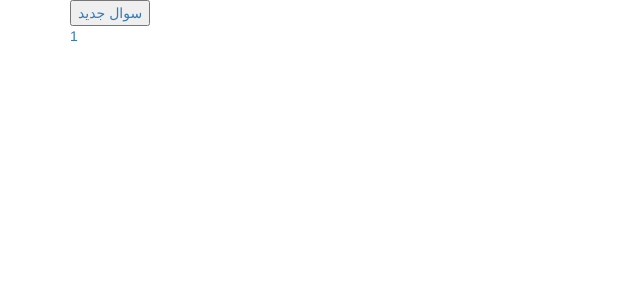
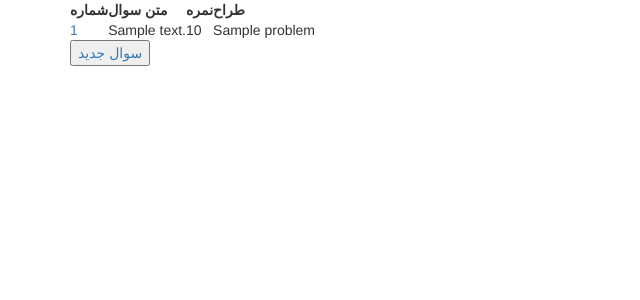
Before and after one commit to somagh/Olympiad, a Django app: template olympiad_manager/templates/olympiad/problems.html in a window 1280 px wide. Shown: the top 300 px of the page, without its empty margins (0-640 px from the left). Run offline with Django 3.2, Linux system fonts and the light colour scheme; the template is opened without the code that fills it: most values are stand-ins (such as "Sample title", 1, 10 or a date in 2020); parts of the project's set-up code (start-up, migrations or seed data) failed here and were passed over; some libraries are stand-ins or nearby versions.

Commit message:
problems are approximately ok!

```diff
--- a/olympiad_manager/templates/olympiad/problems.html
+++ b/olympiad_manager/templates/olympiad/problems.html
@@ -2,12 +2,25 @@
 
 {% block title %}امتحان{% endblock %}
 {% block content%}
-    <a href="{% url 'olympiad:problem:add' fname year eid %}"><button>سوال جدید</button></a>
+    <table>
+        <thead>
+        <th>شماره</th>
+        <th>متن سوال</th>
+        <th>نمره</th>
+        <th>طراح</th>
+        </thead>
     {% for problem in problems %}
-        <div>
+        <tr>
+            <td>
             <a href="{% url 'olympiad:problem:edit' fname year eid problem.pnum%}">
                 {{ forloop.counter }}
             </a>
-        </div>
+            </td>
+            <td>{{problem.text}}</td>
+            <td>{{problem.score}}</td>
+            <td>{{problem.name}}</td>
+        </tr>
     {% endfor %}
+    </table>
+    <a href="{% url 'olympiad:problem:add' fname year eid %}"><button>سوال جدید</button></a>
 {% endblock %}
--- a/olympiad_manager/urls.py
+++ b/olympiad_manager/urls.py
@@ -4,7 +4,7 @@ from olympiad_manager.views import ProblemListView, AddProblemView, EditProblemV
     EditCourseView, OlympiadView, M1M2Date
 
 problem_urlpatterns = [
-    url(r'^$',ProblemListView.as_view(),name='list'),
+    url(r'^$', ProblemListView.as_view(), name='list'),
     url(r'^add/$', AddProblemView.as_view(), name='add'),
     url(r'^(?P<pnum>\d+)/$', EditProblemView.as_view(), name='edit')
 ]
```
Also changed, not shown: olympiad_manager/views.py (+6 -1 lines).
